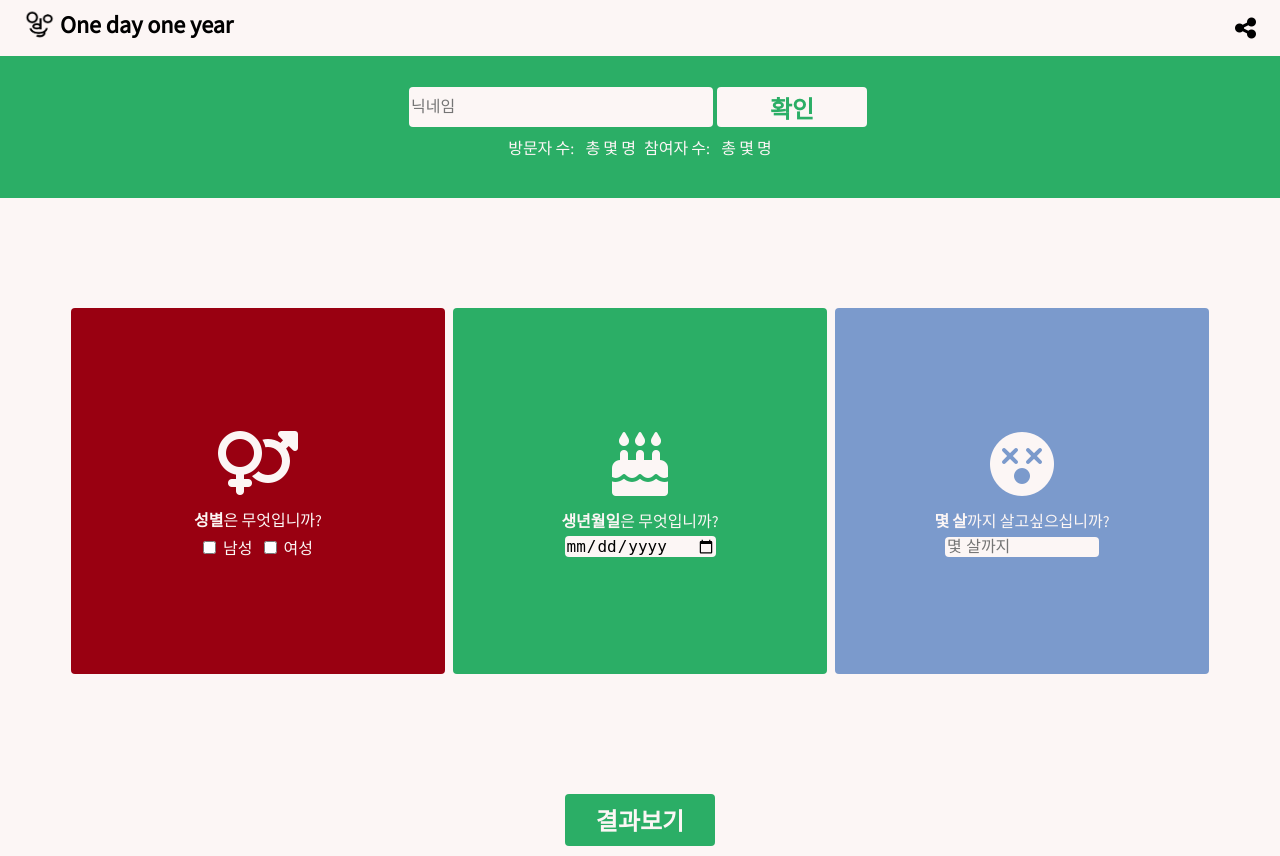
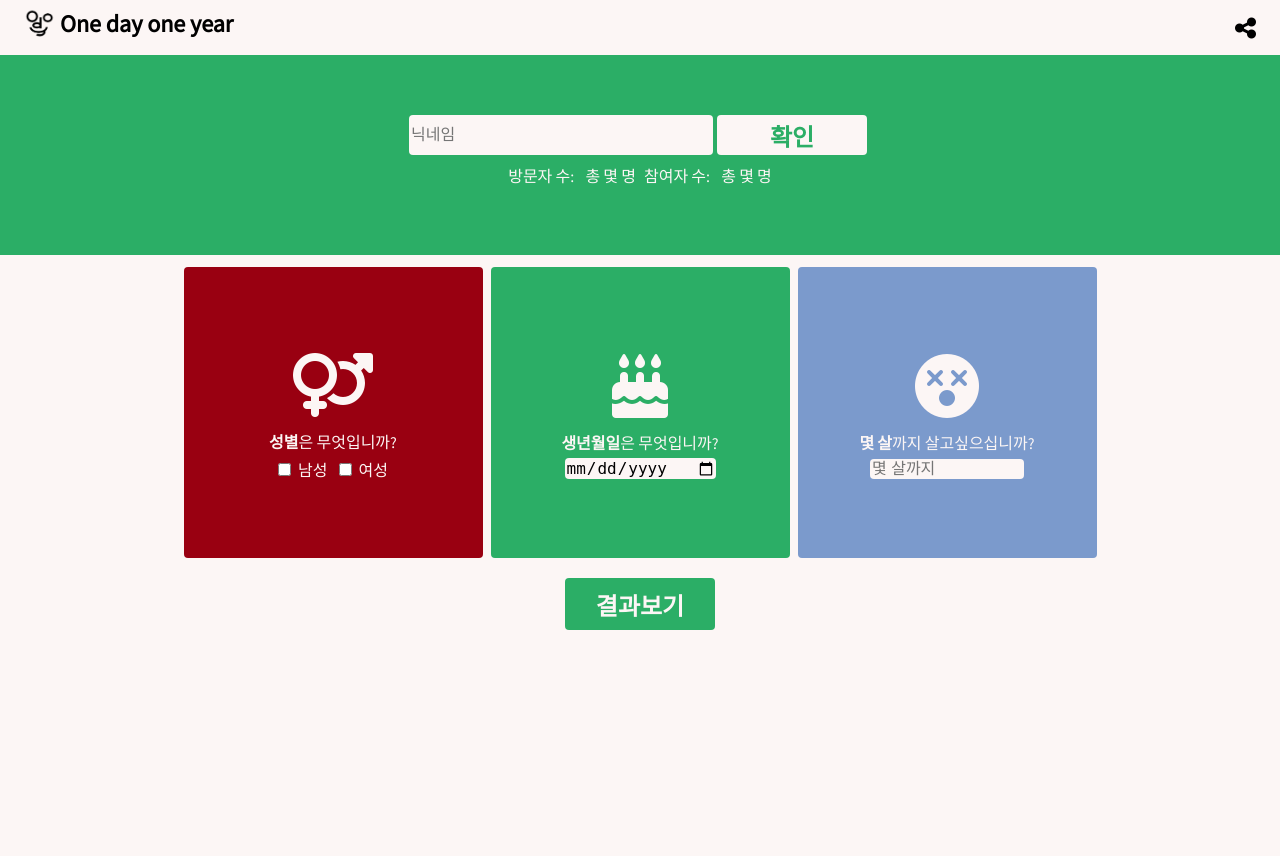
Before and after one commit to shinjuno123/one-day-one-year, a Django app: page / in a window 1280 px wide. After the commit the page ends 630 px from the top, so only its background shows below. Run offline with Django 3.2, Linux system fonts and the light colour scheme; some libraries are stand-ins or nearby versions.

Commit message:
css design -ts-

```diff
--- a/odoyApp/static/odoyApp/odoymain.css
+++ b/odoyApp/static/odoyApp/odoymain.css
@@ -2,6 +2,7 @@ body,
 html {
   margin: 0;
   height: 100vh;
+  background-color: #fcf6f5;
   font-family: "Source Sans Pro";
 }
 
@@ -132,8 +133,8 @@ header {
 .sex-box {
   display: flex;
   flex-direction: column;
-  width: 350px;
-  height: 350px;
+  width: 275px;
+  height: 275px;
   margin: 4px;
   border-radius: 4px;
   background-color: #990011;
@@ -145,8 +146,8 @@ header {
 .birthday-box {
   display: flex;
   flex-direction: column;
-  width: 350px;
-  height: 350px;
+  width: 275px;
+  height: 275px;
   margin: 4px;
   border-radius: 4px;
   background-color: #2bae66;
@@ -158,8 +159,8 @@ header {
 .wantage-box {
   display: flex;
   flex-direction: column;
-  width: 350px;
-  height: 350px;
+  width: 275px;
+  height: 275px;
   margin: 4px;
   border-radius: 4px;
   background-color: #7b9acc;
@@ -191,23 +192,6 @@ header {
 .result:hover {
   background-color: black;
   transition-duration: 0.5s;
-}
-
-@media screen and (max-width: 1260px) {
-  .sex-box {
-    width: 275px;
-    height: 275px;
-  }
-
-  .birthday-box {
-    width: 275px;
-    height: 275px;
-  }
-
-  .wantage-box {
-    width: 275px;
-    height: 275px;
-  }
 }
 
 @media screen and (max-width: 1030px) {
@@ -251,7 +235,7 @@ header {
   }
 
   .nickname-input {
-    width: 90%;
+    width: 89%;
     margin: 4px 0px;
   }
 
--- a/odoyApp/templates/odoymain.html
+++ b/odoyApp/templates/odoymain.html
@@ -42,6 +42,8 @@ runserver {% endcomment %} -->
     />
   </head>
   <body>
+    <form action="secondPage/" name="test" method="POST">
+      {% csrf_token %}
       <header>
         <div class="logo">
           <a href=""
@@ -114,5 +116,6 @@ runserver {% endcomment %} -->
 
         <script src="static/odoymain.js"></script>
       </main>
+    </form>
   </body>
 </html>
```
Lines whose indentation alone changed are shown as unchanged.
